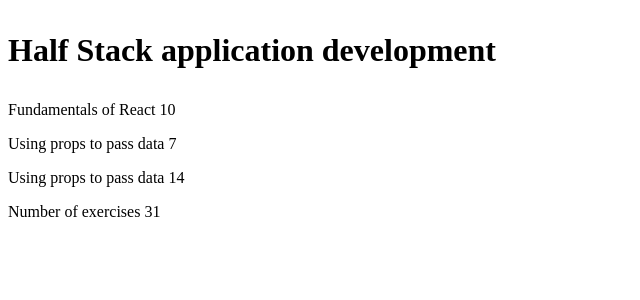
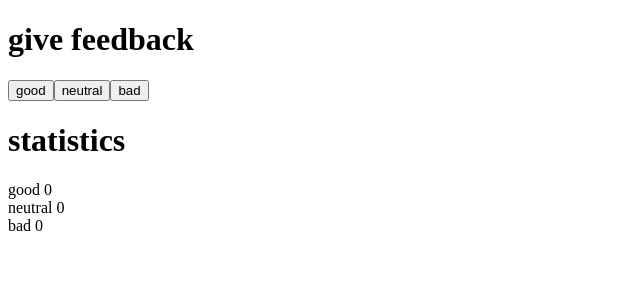
Before and after one commit to jsrathi17/Full-Stack-Web-Dev, a React (Create React App) app in the folder part1/: page / in a window 1280 px wide. Shown: the top 300 px of the page, without its empty margins (0-640 px from the left). Built offline with nearby package versions, Linux system fonts and the light colour scheme.

Commit message:
Adding 1.6

```diff
--- a/part1/src/App.js
+++ b/part1/src/App.js
@@ -1,83 +1,42 @@
-import React from 'react'
+import React, { useState } from 'react'
 
-const Header= (props) =>
-{
-
- return (
-   <div>
-     <h1>
-
-        <p> {props.course} </p> </h1>  </div>
-        )
-}
-const Part= (props) =>
-{
+const App = () => {
+  // save clicks of each button to its own state
+  const [good, setGood] = useState(0)
+  const [neutral, setNeutral] = useState(0)
+  const [bad, setBad] = useState(0)
+  console.log(good)
 
   return (
     <div>
-      <p>
-        {props.part} {props.exercises}
-      </p>
+    <h1>give feedback</h1>
+    <button onClick={() => setGood(good + 1)}>good</button>
+    <button onClick={() => setNeutral(neutral + 1)}>neutral</button>
+    <button onClick={() => setBad(bad + 1)}>bad</button>
+    <h1>statistics</h1>
+
+     good {good} <br/>
+     neutral {neutral} <br/>
+    bad {bad}
+
     </div>
-  )
+    )
 }
 
-const Content= (props) =>
-{
+// const Display = (props) => {
 
- return (
-   <>
+//   good = props.good
+//   bad = props.bad
+//   neutral = props.neutral
 
+//   return(
+//     <div>
+//       good {good}
+//       neutral {neutral}
+//       bad {bad}
+//     </div>
+//   )
 
-          <Part part = {props.parts[0].name} exercises= {props.parts[0].exercises} />
-          <Part part ={props.parts[1].name} exercises= {props.parts[1].exercises} />
-          <Part part = {props.parts[1].name} exercises= {props.parts[2].exercises} />
-
-
-        </>
-        )
-}
-
-const Total= (props) =>
-{
-
-
-  console.log(props.parts)
- return (
-   <div>
-
-        <p> Number of exercises {props.parts[0].exercises + props.parts[1].exercises + props.parts[2].exercises} </p>
-        </div>
-        )
-}
-
-
-const App = () => {
-  const course =
-  { name: 'Half Stack application development',
-   parts: [
-  {
-    name: 'Fundamentals of React',
-    exercises: 10
-  },
-
-  {
-    name: 'Using props to pass data',
-    exercises: 7
-  },
-  {
-    name: 'State of a component',
-    exercises: 14
-  }
-]
-  }
-  return (
-<>
-<Header course = {course.name} />
-<Content parts = {course.parts} />
-<Total parts = {course.parts}/>
-</>
-  )
-}
+// }
 
 export default App
```
